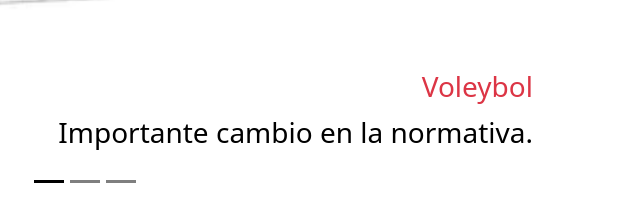
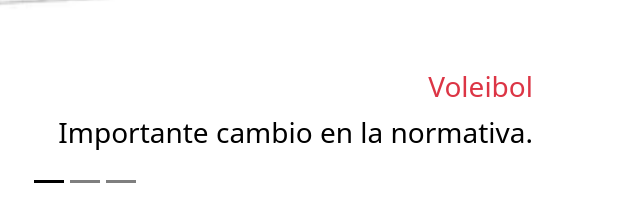
Before and after one commit to jesusillo82/https---github.com-jesusillo82-Framework-de-dise-o, a website: page index.html in a window 1280 px wide. Shown: the part 757-968 px from the top of the page, 555-1195 px from the left. Drawn offline with nearby package versions, Linux system fonts and the light colour scheme.

Commit message:
voleibol por volybol texto

```diff
--- a/css/style.css
+++ b/css/style.css
@@ -267,7 +267,7 @@ footer button:hover {
   }
 }
 
-/*moviles pequeños*/
+/*moviles pequeños o dispositivos que tengan la pantalla muy estrecha*/
 @media (max-width: 576px) {
 
   /* ajustes del carrusel de noticias*/
--- a/index.html
+++ b/index.html
@@ -144,7 +144,7 @@
                     <select id="selectCompeticionClasificacion" class="form-select mb-3">
                         <option value="futbolSala">Fútbol-sala</option>
                         <option value="baloncesto">Baloncesto</option>
-                        <option value="voley">Voleybol</option>
+                        <option value="voley">Voleibol</option>
                         <option value="atletismo">Atletismo</option>
                     </select>
 
@@ -219,7 +219,7 @@
                     <div id="voley" class="competicion" style="display: none;">
 
 
-                        <h5 class="text-center text-primary">Voleybol</h5>
+                        <h5 class="text-center text-primary">Voleibol</h5>
                         <table class="table table-striped">
                             <thead>
                                 <tr>
@@ -387,7 +387,7 @@
 
                     <!-- div para resultados Voleybol-->
                     <div id="voley" class="competicion d-none">
-                        <h5 class="text-center text-primary">Voleybol</h5>
+                        <h5 class="text-center text-primary">Voleibol</h5>
                         <table class="table">
                             <thead class="table-info">
                                 <tr>
@@ -958,7 +958,7 @@
                                 <option value="">Competiciones</option>
                                 <option value="fútbol sala">Fútbol Sala</option>
                                 <option value="baloncesto">Baloncesto</option>
-                                <option value="voleybol">Voleybol</option>
+                                <option value="voleybol">Voleibol</option>
                                 <option value="atletismo">Atletismo</option>
                             </select>
                         </div>
@@ -1374,7 +1374,7 @@
                                 <option value="">Competciones</option>
                                 <option value="fútbol sala">Fútbol Sala</option>
                                 <option value="baloncesto">Baloncesto</option>
-                                <option value="voleybol">Voleybol</option>
+                                <option value="voleybol">Voleibol</option>
                                 <option value="atletismo">Atletismo</option>
                             </select>
                         </div>
@@ -1820,7 +1820,7 @@
                 -->
                 <div class="carousel-caption d-none d-md-block" data-bs-toggle="modal"
                     data-bs-target="#modalNoticiaVoleybol">
-                    <h3 class=" text-end text-danger">Voleybol</h3>
+                    <h3 class=" text-end text-danger">Voleibol</h3>
                     <p class="fs-3 text-end">Importante cambio en la normativa.</p>
                 </div>
 
@@ -1897,7 +1897,7 @@
 
                 <!-- Contenido -->
                 <div class="modal-body">
-                    <h5 class="modal-title mb-3 text-danger" id="modalVoleybolLabel">Noticia de Voleybol</h5>
+                    <h5 class="modal-title mb-3 text-danger" id="modalVoleybolLabel">Noticia de Voleibol</h5>
                     <p class="texto-parrafos">Importante novedad en la normativa de la competición. <br><br>
                         Se aprueba el enfrentamiento a un sólo partido en campo neutral entre el equipo que
                         resulte de ganar la liga de nuestro instituto y el ganador de la liga que se esta desarrollando
@@ -2106,7 +2106,7 @@
                     <img src="imagenes/logo/voleybol-red.avif" class="card-img-top" class="img-fluid"
                         alt="voleibol imagen">
                     <div class="card-body">
-                        <h5 class="card-title">Voleybol</h5>
+                        <h5 class="card-title">Voleibol</h5>
                         <p class="card-text">
 
                         <ul class="list-group">
```
